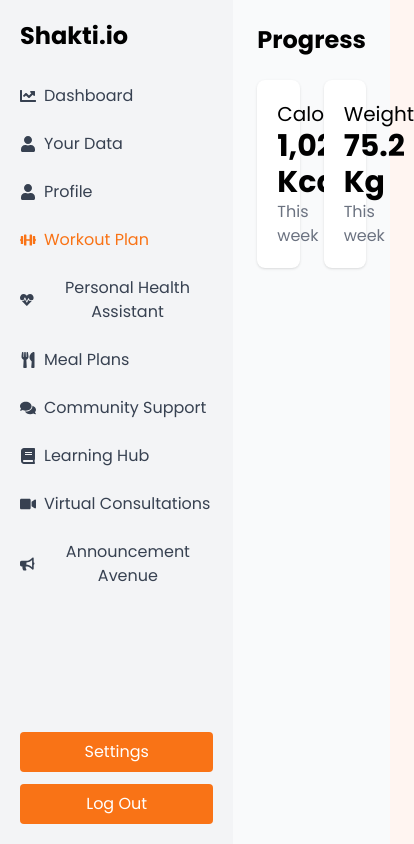
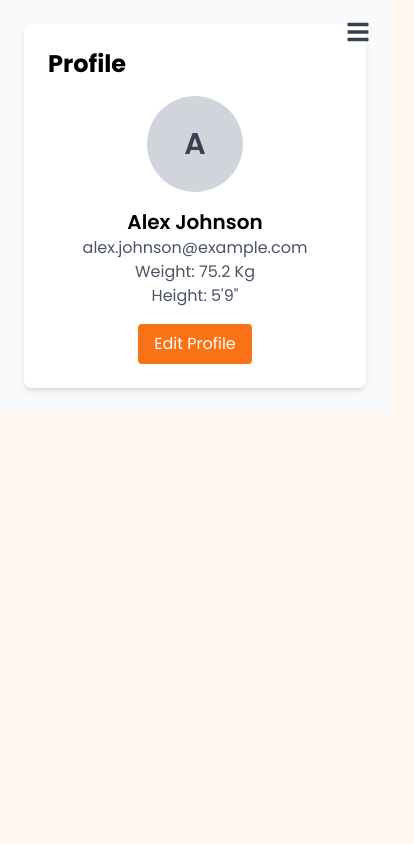
Before and after one commit to Adnan-The-Coder/web-app-full-stack-ai-integrated-fitness, a Next.js app: page /Dashboard in a window 390 px wide. Shown: the whole page, 414 px wide, since content can reach past the window. Built offline with nearby package versions, Linux system fonts and the light colour scheme.

Commit message:
feat: Modify Dashboard to be mobile responsive

```diff
--- a/app/Dashboard/page.tsx
+++ b/app/Dashboard/page.tsx
@@ -1,66 +1,76 @@
 "use client";
 import React, { useState } from 'react';
-import { FaDumbbell, FaRunning, FaUser, FaHeartbeat, FaUtensils, FaComments, FaBook, FaVideo, FaBullhorn, FaChartLine } from 'react-icons/fa';
+import { FaDumbbell, FaUser, FaHeartbeat, FaUtensils, FaComments, FaBook, FaVideo, FaBullhorn, FaChartLine, FaBars, FaTimes } from 'react-icons/fa';
 
-const Sidebar = ({ setSelectedSection }:any) => {
+interface SidebarProps {
+  setSelectedSection: (section: string) => void;
+  isOpen: boolean;
+  toggleMenu: () => void;
+}
+
+const Sidebar: React.FC<SidebarProps> = ({ setSelectedSection, isOpen, toggleMenu }) => {
+  const handleSectionChange = (section: string) => {
+    setSelectedSection(section);
+    if (isOpen) toggleMenu(); // Close the menu if it's open
+  };
   return (
-    <aside className="w-64 bg-gray-100 p-5 flex flex-col">
-      <div className="text-2xl font-bold mb-8">Shakti.io</div>
-      <nav className="flex-grow">
+    <aside className={`fixed h-screen inset-0 bg-gray-100 p-5 flex flex-col transition-transform duration-300 ${isOpen ? 'translate-x-0' : '-translate-x-full'} z-50 md:static md:translate-x-0 md:w-64`}>
+      <div className="flex justify-between items-center mb-8">
+        <div className="text-2xl font-bold">Shakti.io</div>
+        <button onClick={toggleMenu}>
+          <FaTimes size={24} className="text-gray-700 md:hidden" />
+        </button>
+      </div>
+      <nav className="flex-grow overflow-y-auto">
         <ul className="space-y-6">
           <li>
-            <button onClick={() => setSelectedSection('dashboard')} className="flex items-center space-x-2 text-gray-700 hover:text-orange-500">
+            <button onClick={() => handleSectionChange('dashboard')} className="flex items-center space-x-2 text-gray-700 hover:text-orange-500">
               <FaChartLine /> <span>Dashboard</span>
             </button>
           </li>
           <li>
-            <button onClick={() => setSelectedSection('your-data')} className="flex items-center space-x-2 text-gray-700 hover:text-orange-500">
-              <FaUser /> <span>Your Data</span>
-            </button>
-          </li>
-          <li>
-            <button onClick={() => setSelectedSection('profile')} className="flex items-center space-x-2 text-gray-700 hover:text-orange-500">
+            <button onClick={() => handleSectionChange('profile')} className="flex items-center space-x-2 text-orange-500">
               <FaUser /> <span>Profile</span>
             </button>
           </li>
           <li>
-            <button onClick={() => setSelectedSection('workout-plan')} className="flex items-center space-x-2 text-orange-500">
+            <button onClick={() => handleSectionChange('workout-plan')} className="flex items-center space-x-2 text-gray-700 hover:text-orange-500">
               <FaDumbbell /> <span>Workout Plan</span>
             </button>
           </li>
           <li>
-            <button onClick={() => setSelectedSection('health-assistant')} className="flex items-center space-x-2 text-gray-700 hover:text-orange-500">
+            <button onClick={() => handleSectionChange('health-assistant')} className="flex items-center space-x-2 text-gray-700 hover:text-orange-500">
               <FaHeartbeat /> <span>Personal Health Assistant</span>
             </button>
           </li>
           <li>
-            <button onClick={() => setSelectedSection('meal-plans')} className="flex items-center space-x-2 text-gray-700 hover:text-orange-500">
+            <button onClick={() => handleSectionChange('meal-plans')} className="flex items-center space-x-2 text-gray-700 hover:text-orange-500">
               <FaUtensils /> <span>Meal Plans</span>
             </button>
           </li>
           <li>
-            <button onClick={() => setSelectedSection('community-support')} className="flex items-center space-x-2 text-gray-700 hover:text-orange-500">
+            <button onClick={() => handleSectionChange('community-support')} className="flex items-center space-x-2 text-gray-700 hover:text-orange-500">
               <FaComments /> <span>Community Support</span>
             </button>
           </li>
           <li>
-            <button onClick={() => setSelectedSection('learning-hub')} className="flex items-center space-x-2 text-gray-700 hover:text-orange-500">
+            <button onClick={() => handleSectionChange('learning-hub')} className="flex items-center space-x-2 text-gray-700 hover:text-orange-500">
               <FaBook /> <span>Learning Hub</span>
             </button>
           </li>
           <li>
-            <button onClick={() => setSelectedSection('virtual-consultations')} className="flex items-center space-x-2 text-gray-700 hover:text-orange-500">
+            <button onClick={() => handleSectionChange('virtual-consultations')} className="flex items-center space-x-2 text-gray-700 hover:text-orange-500">
               <FaVideo /> <span>Virtual Consultations</span>
             </button>
           </li>
           <li>
-            <button onClick={() => setSelectedSection('announcement')} className="flex items-center space-x-2 text-gray-700 hover:text-orange-500">
+            <button onClick={() => handleSectionChange('announcement')} className="flex items-center space-x-2 text-gray-700 hover:text-orange-500">
               <FaBullhorn /> <span>Announcement Avenue</span>
             </button>
           </li>
         </ul>
       </nav>
-      <div className="mt-auto space-y-3">
+      <div className="mt-6 space-y-3"> {/* Added mt-6 for spacing */}
         <button className="bg-orange-500 text-white py-2 px-4 w-full rounded">Settings</button>
         <button className="bg-orange-500 text-white py-2 px-4 w-full rounded">Log Out</button>
       </div>
@@ -68,62 +78,41 @@
   );
 };
 
-const DashboardContent = () => (
-  <section>
-    <h2 className="text-2xl font-bold">Progress</h2>
-    <div className="grid grid-cols-2 gap-6 mt-6">
-      <div className="bg-white p-5 rounded-lg shadow text-center">
-        <h3 className="text-xl">Calories</h3>
-        <p className="text-3xl font-bold">1,024 Kcal</p>
-        <span className="text-gray-500">This week</span>
+// Profile Component
+const Profile = () => (
+  <section className="p-6 bg-white rounded-lg shadow-md">
+    <h2 className="text-2xl font-bold mb-4">Profile</h2>
+    <div className="flex flex-col md:flex-row items-center">
+      <div className="w-24 h-24 md:w-32 md:h-32 rounded-full bg-gray-300 flex items-center justify-center text-3xl font-semibold text-gray-700 mb-4 md:mb-0">
+        A
       </div>
-      <div className="bg-white p-5 rounded-lg shadow text-center">
-        <h3 className="text-xl">Weight</h3>
-        <p className="text-3xl font-bold">75.2 Kg</p>
-        <span className="text-gray-500">This week</span>
-      </div>
-    </div>
-    {/* More content as required */}
-  </section>
-);
-
-const WorkoutPlan = () => (
-  <section>
-    <h2 className="text-2xl font-bold">Workout Plan</h2>
-    <div className="grid grid-cols-2 gap-6 mt-6">
-      <div className="bg-white p-5 rounded-lg shadow flex items-center justify-center space-x-4">
-        <FaDumbbell size={30} />
-        <div className="text-center">
-          <p className="text-xl">Workout</p>
-          <span className="text-gray-500">2 hours</span>
-        </div>
-      </div>
-      <div className="bg-white p-5 rounded-lg shadow flex items-center justify-center space-x-4">
-        <FaRunning size={30} />
-        <div className="text-center">
-          <p className="text-xl">Running</p>
-          <span className="text-gray-500">24 KM</span>
-        </div>
+      <div className="md:ml-6 text-center md:text-left">
+        <h3 className="text-xl font-semibold">Alex Johnson</h3>
+        <p className="text-gray-600">alex.johnson@example.com</p>
+        <p className="text-gray-600">Weight: 75.2 Kg</p>
+        <p className="text-gray-600">Height: 5'9"</p>
+        <button className="mt-4 bg-orange-500 text-white py-2 px-4 rounded">Edit Profile</button>
       </div>
     </div>
   </section>
 );
 
-// Other content components for each section can be created similarly
+const Dashboard = () => {
+  const [selectedSection, setSelectedSection] = useState('profile');
+  const [isMenuOpen, setIsMenuOpen] = useState(false);
 
-const Dashboard = () => {
-  const [selectedSection, setSelectedSection] = useState('dashboard');
+  const toggleMenu = () => {
+    setIsMenuOpen(!isMenuOpen);
+  };
 
   const renderContent = () => {
     switch (selectedSection) {
       case 'dashboard':
-        return <DashboardContent />;
-      case 'your-data':
-        return <div>Your Data Content</div>;
+        return <div>Dashboard Content</div>;
       case 'profile':
-        return <div>Profile Content</div>;
+        return <Profile />;
       case 'workout-plan':
-        return <WorkoutPlan />;
+        return <div>Workout Plan Content</div>;
       case 'health-assistant':
         return <div>Health Assistant Content</div>;
       case 'meal-plans':
@@ -137,14 +126,30 @@
       case 'announcement':
         return <div>Announcement Content</div>;
       default:
-        return <DashboardContent />;
+        return <Profile />;
     }
   };
 
   return (
-    <div className="flex min-h-screen">
-      <Sidebar setSelectedSection={setSelectedSection} />
-      <main className="flex-1 p-6 bg-gray-50">{renderContent()}</main>
+    <div className="relative min-h-screen overflow-y-hidden">
+      {/* Mobile Hamburger Icon */}
+      <button onClick={toggleMenu} className="absolute top-5 right-5 z-50 md:hidden">
+        <FaBars size={24} className="text-gray-700" />
+      </button>
+
+      {/* Overlay for Mobile Menu */}
+      {isMenuOpen && <div className="fixed inset-0 bg-black opacity-50 z-40" onClick={toggleMenu} />}
+
+      {/* Main Layout */}
+      <div className="flex">
+        {/* Sidebar for Mobile and Desktop */}
+        <Sidebar setSelectedSection={setSelectedSection} isOpen={isMenuOpen} toggleMenu={toggleMenu} />
+
+        {/* Main Content */}
+        <main className="flex-1 p-6 bg-gray-50 md:ml-34">
+          {renderContent()}
+        </main>
+      </div>
     </div>
   );
 };
```
